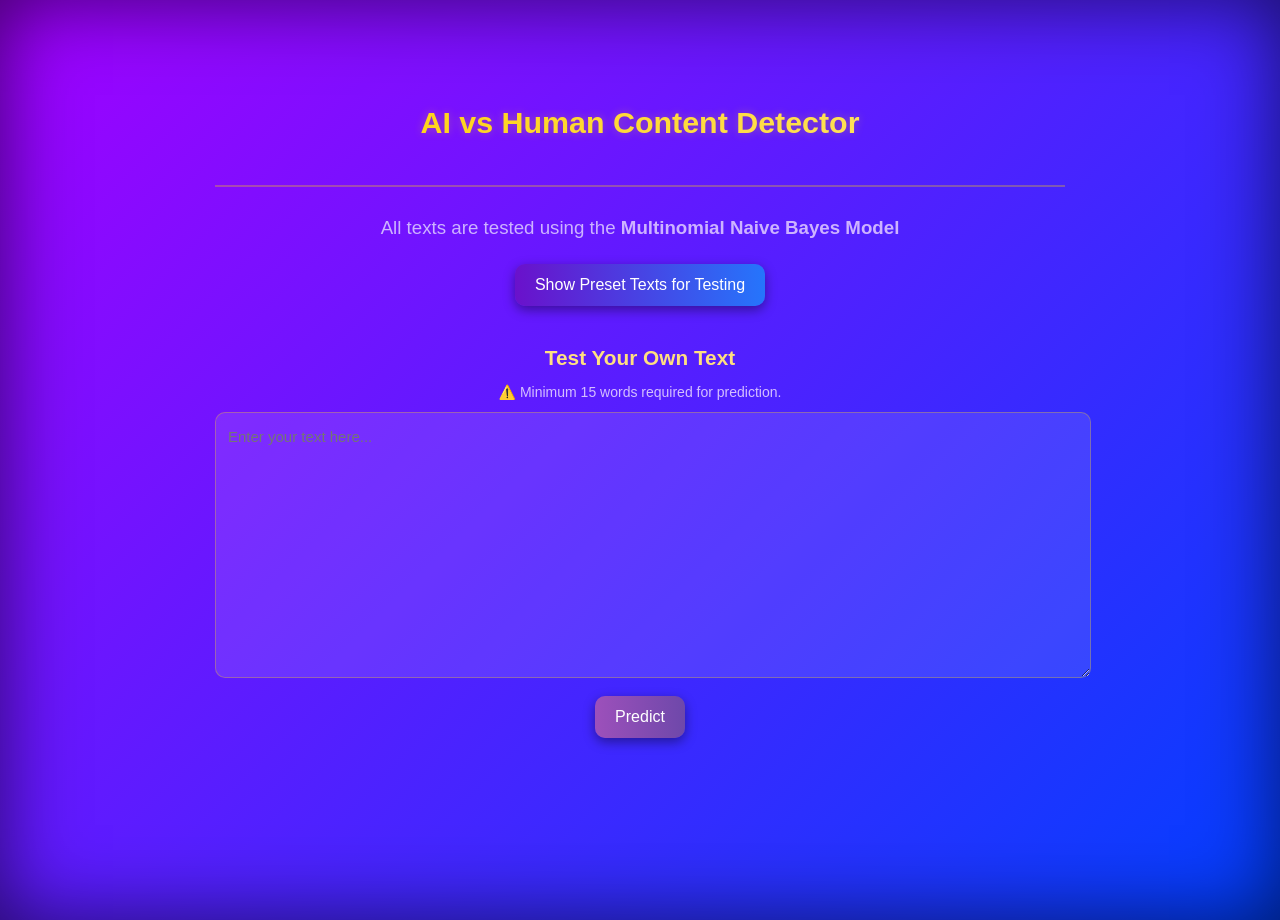
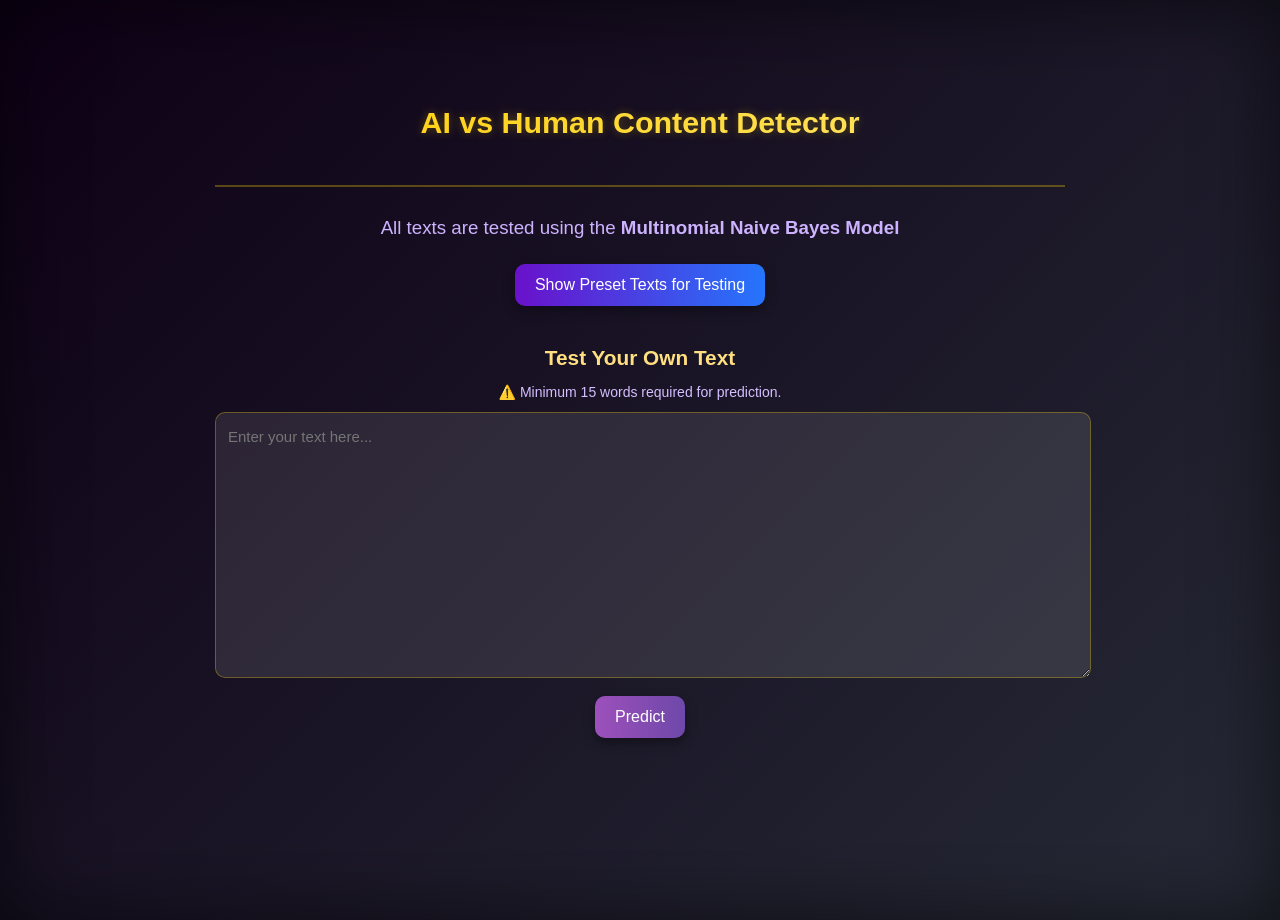
Before and after one commit to RIDHAMDD/DSCapsKube, a React (Create React App) app in the folder frontend/: page / in a window 1280 px wide. Built offline with nearby package versions, Linux system fonts and the light colour scheme.

Commit message:
matt black bg

```diff
--- a/frontend/src/App.css
+++ b/frontend/src/App.css
@@ -12,7 +12,7 @@
   padding: 30px 20px;
   font-family: "Poppins", sans-serif;
   color: #f1f1f1;
-  background: linear-gradient(135deg, #a200ff, #0040ff);
+  background: linear-gradient(135deg, #0e0016, #262a36);
   min-height: 100vh;
   box-shadow: inset 0 0 80px rgba(0, 0, 0, 0.6);
 }
```
